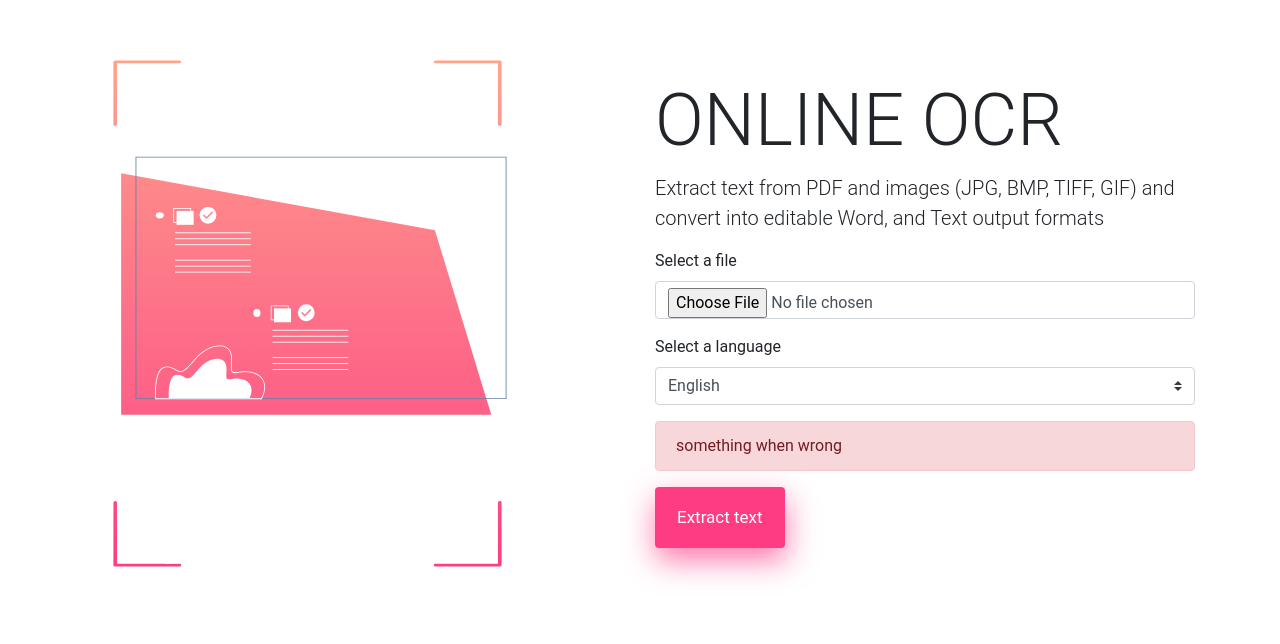
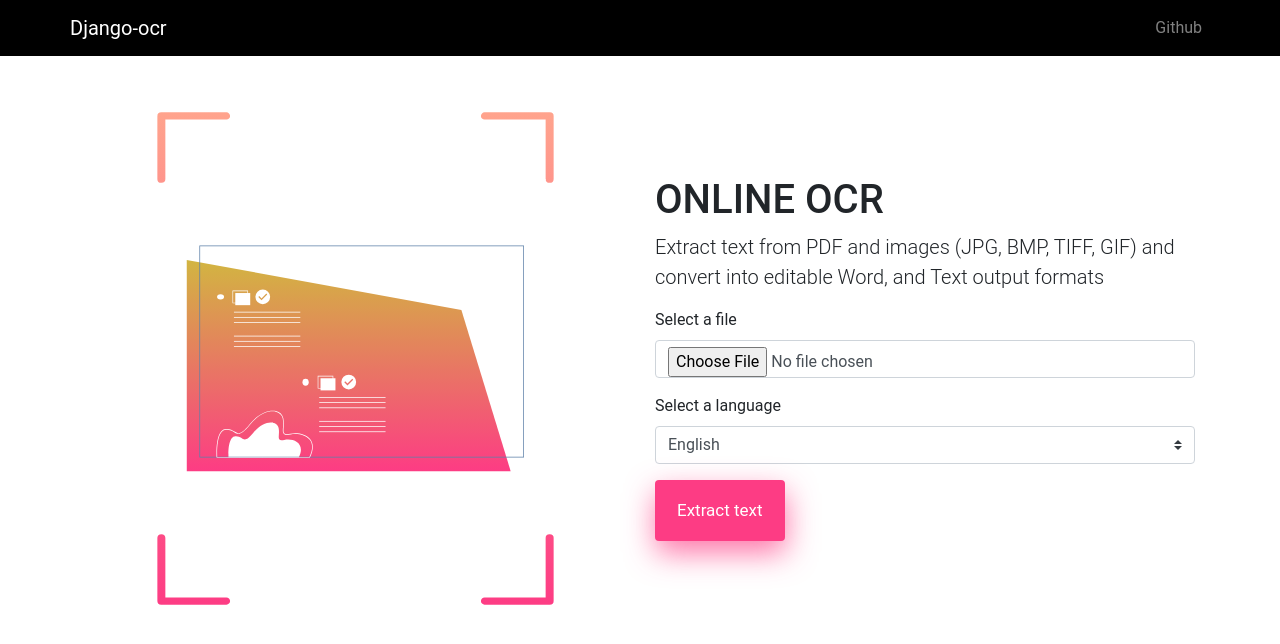
Before and after one commit to hyaovi/django-ocr, a Django app: page / in a window 1280 px wide. Shown: the top 644 px of the page. Run offline with Django 3.2, Linux system fonts and the light colour scheme; some libraries are stand-ins or nearby versions.

Commit message:
minor user interface update

```diff
--- a/ocr/static/ocr/css/style.css
+++ b/ocr/static/ocr/css/style.css
@@ -4,6 +4,10 @@
 
 * {
   font-family: inherit;
+}
+
+.navbar {
+  background-color: black !important;
 }
 
 .btn-custom {
--- a/ocr/templates/ocr/base.html
+++ b/ocr/templates/ocr/base.html
@@ -13,6 +13,9 @@
 </head>
 
 <body>
+  <header>
+    {% include './navbar.html' %}
+  </header>
   <main class="container-fluid">
     {%block content %}
     {%endblock content %}</main>
--- a/ocr/templates/ocr/index.html
+++ b/ocr/templates/ocr/index.html
@@ -1,14 +1,13 @@
 {% extends 'ocr/base.html' %}
 {% load static %}
-
 {% block content%}
 <div class="jumbotron mt-3 mb-1 bg-transparent p-3">
   <div class="container">
     <div class="row align-items-center justify-content-between">
-      <div class="col-md-5">
+      <div class="col-7 mx-auto col-md-5">
         <img src="{% static 'ocr/img/1.svg' %}" class='img-fluid' alt=""></div>
       <div class="col-md-6">
-        <h1 class="display-3">
+        <h1 class="display-5">
           ONLINE OCR</h1>
         <p class="lead">
           Extract text from PDF and images (JPG, BMP, TIFF, GIF) and convert into editable Word, and Text output formats
@@ -19,12 +18,14 @@
           <div class="form-group">
             <label for="">{{input.label}}</label>
             {{input}}
+            {{input.errors}}
           </div>
           {% endfor %}
-          {% if text is None %}
+          {% if form_error %}
           <div class="alert alert-danger" role="alert">
-            something when wrong
+            {{form_error}}
           </div>
+          <p> Extract text from PDF and images files (JPG, BMP, TIFF, GIF)</p>
           {% endif %}
           <button class="btn btn-custom btn-cta">
             Extract text
```
Also changed, not shown: ocr/static/ocr/img/1.png (deleted), ocr/static/ocr/img/1.svg, ocr/static/ocr/img/2.svg (deleted).
